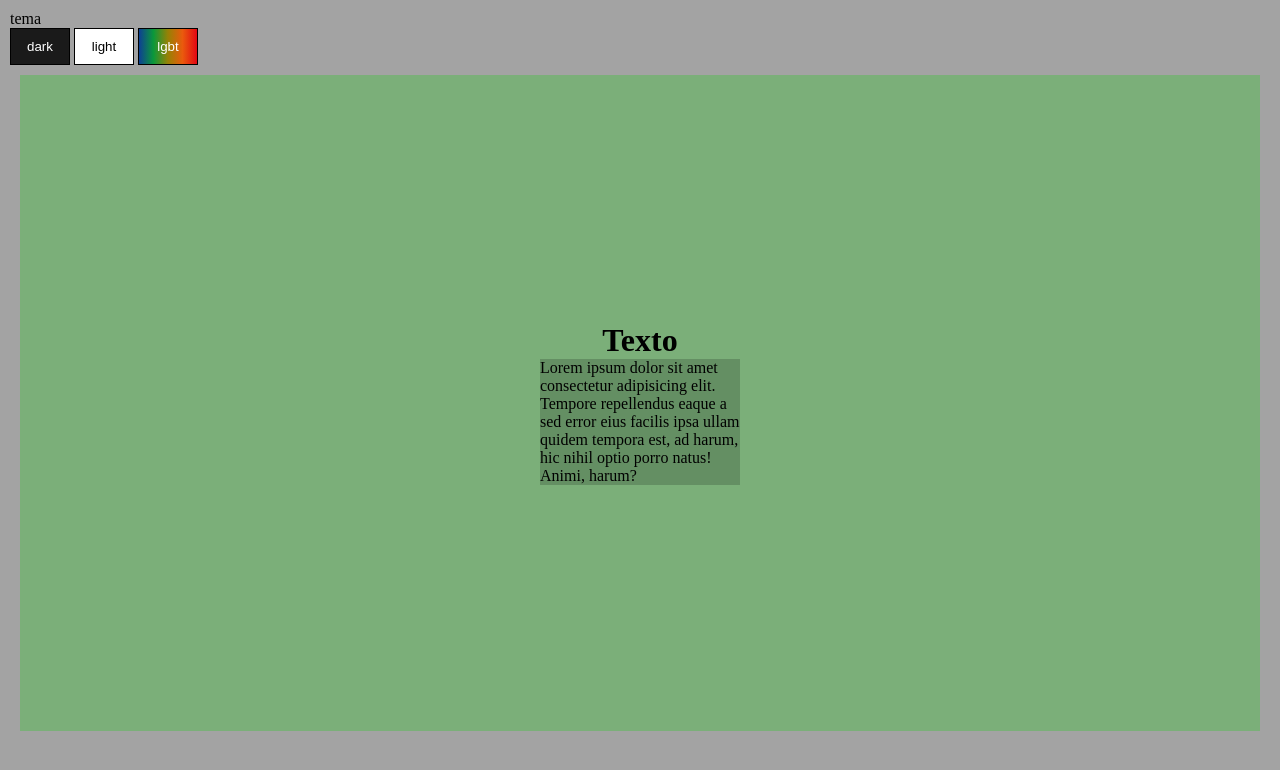
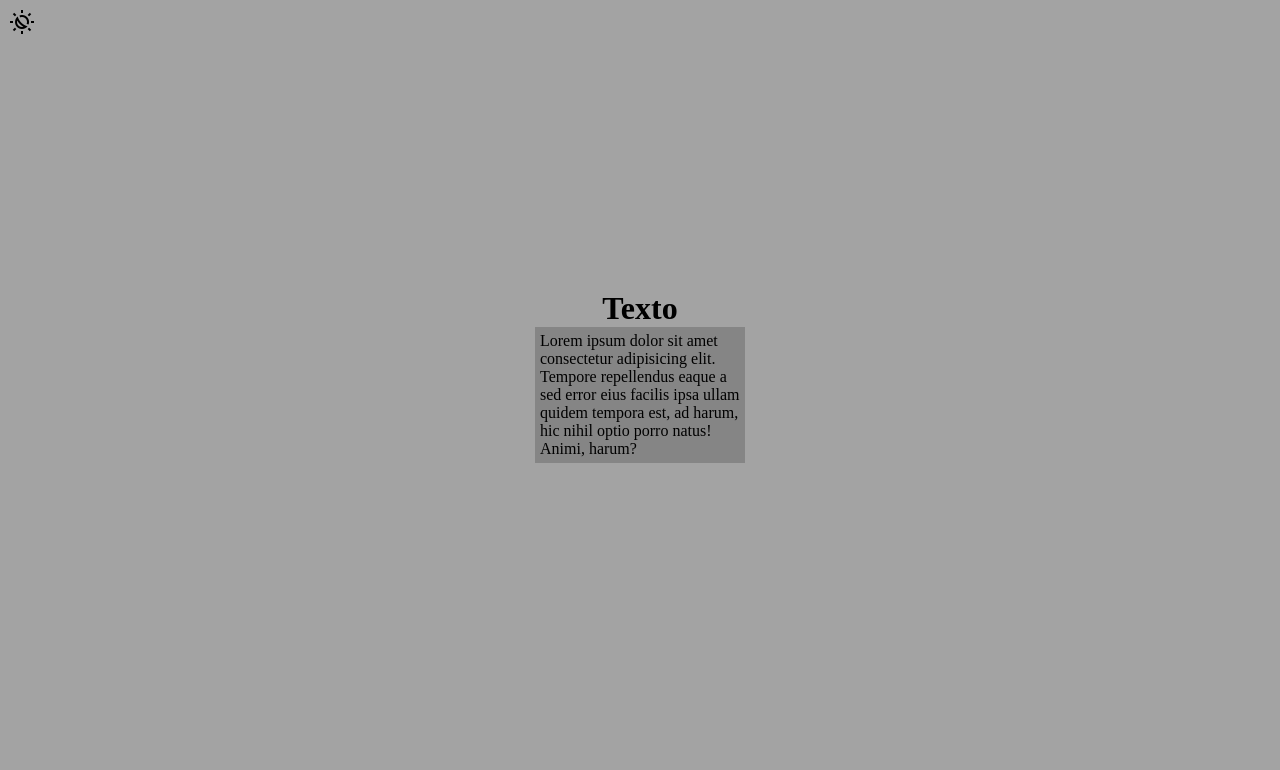
Before and after one commit to jamilefern4ndes/js, a plain HTML site: page edsonmaia/desafios/02/tema.html in a window 1280 px wide. Drawn offline with nearby package versions, Linux system fonts and the light colour scheme.

Commit message:
aprimoramento de tema

```diff
--- a/edsonmaia/desafios/02/script.js
+++ b/edsonmaia/desafios/02/script.js
@@ -1,4 +1,15 @@
 let tela = document.querySelector('main')
+let botoes = document.getElementById('botoes')
+
+function tema() {
+    if (botoes.style.display === '' || botoes.style.display === 'none') {
+        botoes.style.display = 'block';
+    } else {
+        botoes.style.display = 'none';
+    }
+}
+
+
 function modoDark(){
     tela.classList.add("dark")
     tela.classList.remove("light")
--- a/edsonmaia/desafios/02/style.css
+++ b/edsonmaia/desafios/02/style.css
@@ -11,7 +11,6 @@ main{
     padding: 20px;
     margin: 10px;
     height: 77vh;
-    background-color: rgb(123, 175, 121);
     display: flex;
     align-items: center;
     justify-content: center;
@@ -21,14 +20,21 @@ main{
 section{
     background-color: rgba(0, 0, 0, 0.185);
     width: 200px;
+    padding: 5px;
+}
+#tema{
+    border: none;
+    background-color: transparent;
 }
 .but{
     padding: 10px;
     width: 60px;
-    border: 1px solid black;
+    border: none;
     background-color: wheat;
 }
-
+#botoes{
+    display: none;
+}
 .dark, #btndark{
     background-color: rgb(26, 26, 26);
     color: white;
--- a/edsonmaia/desafios/02/tema.html
+++ b/edsonmaia/desafios/02/tema.html
@@ -4,14 +4,21 @@
     <meta charset="UTF-8">
     <meta name="viewport" content="width=device-width, initial-scale=1.0">
     <link rel="stylesheet" href="style.css">
+    <link href="https://fonts.googleapis.com/css2?family=Material+Symbols+Outlined" rel="stylesheet" />
     <title>Tema</title>
 </head>
 <body>
     <header>
-        <p>tema</p>
-        <button class="but" id="btndark" onclick="modoDark()">dark</button>
-        <button class="but" id="btnlight" onclick="modoLight()">light</button>
-        <button class="but" id="btnlgbt" onclick="modoBlue()">lgbt</button>
+        <button id="tema" onclick="tema()">
+            <span class="material-symbols-outlined">
+                routine
+            </span>
+        </button>
+        <div id="botoes">
+            <button class="but" id="btndark" onclick="modoDark()">dark</button>
+            <button class="but" id="btnlight" onclick="modoLight()">light</button>
+            <button class="but" id="btnlgbt" onclick="modoBlue()">lgbt</button>
+        </div>
     </header>
     <main>
         <h1>Texto</h1>
```
